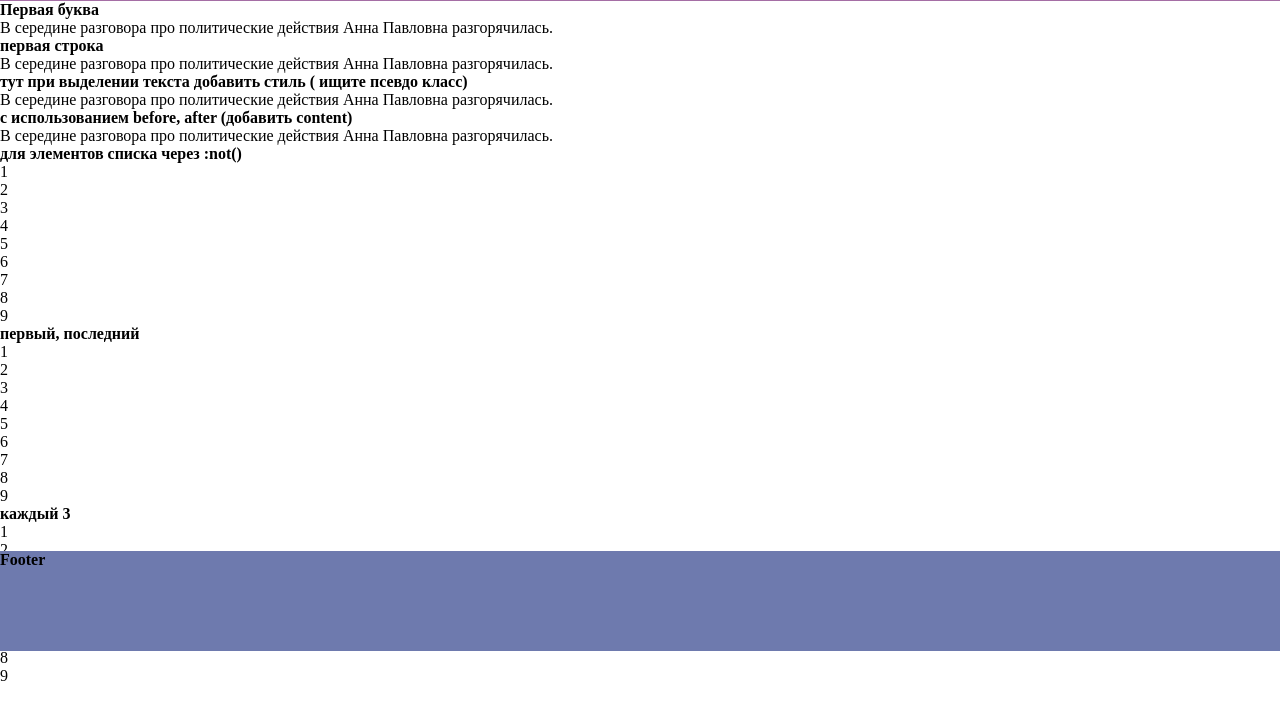
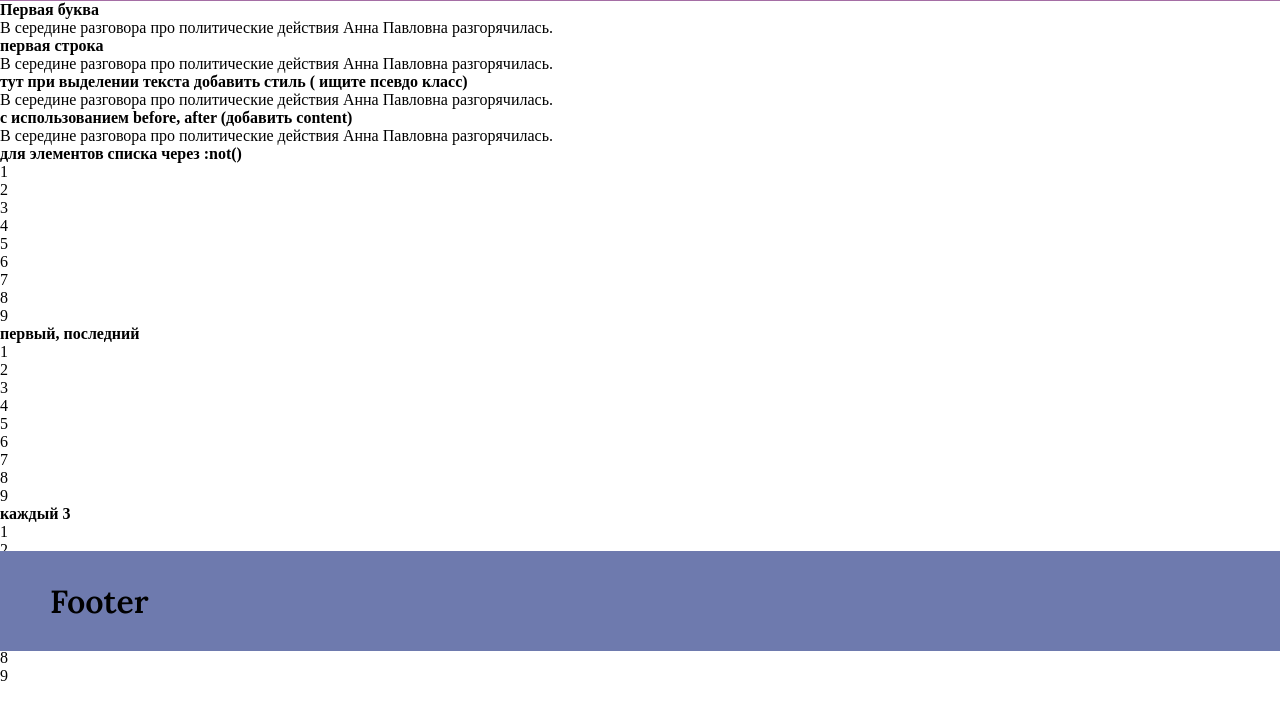
Before and after one commit to Mariia5pon/homework_4, a plain HTML site: page index.html in a window 1280 px wide. Shown: the part 149-868 px from the top of the page. Drawn offline with Linux system fonts and the light colour scheme.

Commit message:
style header, footer

```diff
--- a/css/main.css
+++ b/css/main.css
@@ -22,6 +22,9 @@
     padding-top: 20px;
 }
 
+
+
+
 .main_footer {
     position: sticky;
     bottom: 0;
@@ -31,9 +34,9 @@
     margin-bottom: 50px;
 }
 
-.main_footer h3 {
+.main_footer h2 {
     font-weight: 600;
     font-family: 'Lora', serif;
-    padding: 40px 50px;
-    font-size: 21px;
+    padding: 30px 50px;
+    font-size: 32px;
 }
```
